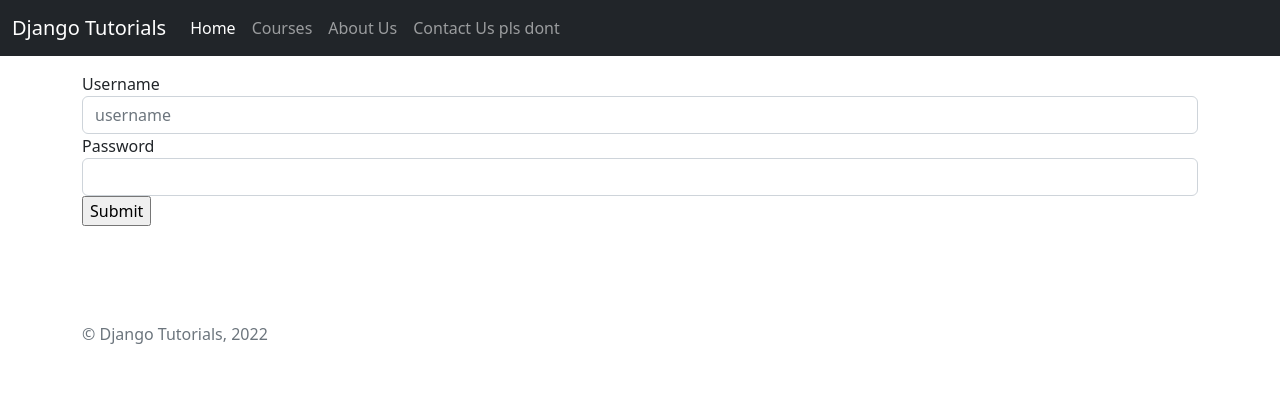
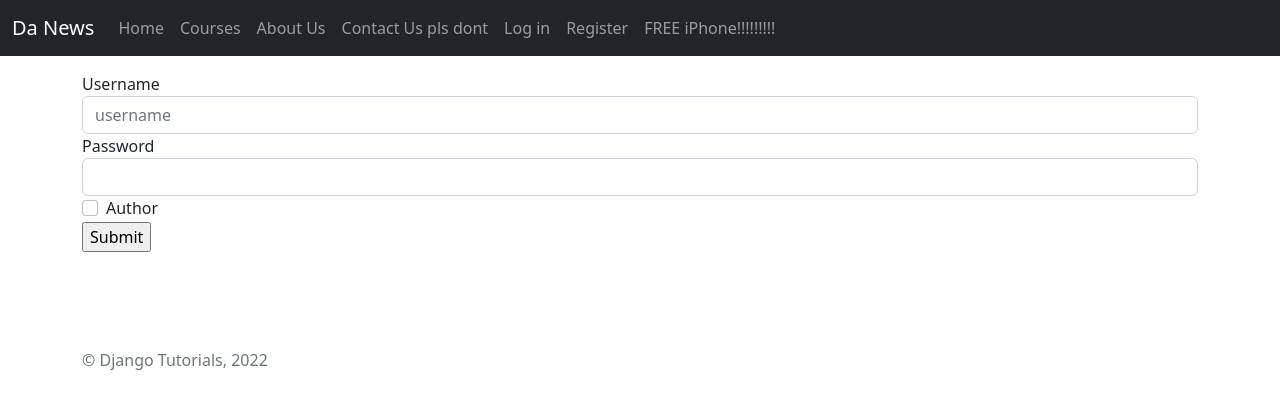
Before and after one commit to Axelkarnebro/webcasts-group-14, a Django app: page /register/ in a window 1280 px wide. Shown: the top 409 px of the page. Run offline with Django 4.2, Linux system fonts and the light colour scheme; some libraries are stand-ins or nearby versions.

Commit message:
gfdknölskljgs

```diff
--- a/article/templates/pages/article_form.html
+++ b/article/templates/pages/article_form.html
@@ -21,7 +21,7 @@
   {% endif %}"
 >
   <label class="control-label" for="text">Text</label>
-  <input class="form-control" name="text">
+  <input class="form-control" name="text" value="{{ form.text.value|default_if_none:"" }}">
   {% if form.text.errors %}
     <div class="form-group has-error">
         <div class="control-label">
--- a/article/templates/pages/article_list.html
+++ b/article/templates/pages/article_list.html
@@ -1,11 +1,11 @@
 {% extends 'layouts/public_base.html' %}
 {% load static %}
 {% block description %}
-  List of django courses
+  All articles listed
 {% endblock %}
 
 {% block keywords %}
-  Course List, Free courses, Not a scam
+  Article, Feed, List
 {% endblock %}
 
 {% block title %}
@@ -14,7 +14,7 @@
 
 {% block content %}
     <section class="py-5">
-        <div class="row py-5">
+        <div class="column py-5">
         {%for article in articles%}
         <div class="card" style="width: 18rem;">
             <img src="..." class="card-img-top" alt="...">
--- a/main/forms.py
+++ b/main/forms.py
@@ -7,5 +7,6 @@ class ContactForm(forms.Form):
     cc_myself = forms.BooleanField(required=False)
 
 class RegisterForm(forms.Form):
-    username = forms.CharField(max_length=100, required=True)
-    password = forms.CharField(max_length=100, required=True)
+    username = forms.CharField(max_length=100)
+    password = forms.CharField(max_length=100)
+    author = forms.BooleanField(required=False)
--- a/main/templates/includes/_menu.html
+++ b/main/templates/includes/_menu.html
@@ -1,6 +1,6 @@
   <nav class="navbar navbar-expand-md navbar-dark fixed-top bg-dark">
     <div class="container-fluid">
-      <a class="navbar-brand" href="{% url 'main:home' %}">Django Tutorials</a>
+      <a class="navbar-brand" href="{% url 'article:article_list' %}">Da News</a>
       <button class="navbar-toggler" type="button" data-bs-toggle="collapse" data-bs-target="#navbarCollapse"
               aria-controls="navbarCollapse" aria-expanded="true" aria-label="Toggle navigation">
         <span class="navbar-toggler-icon"></span>
@@ -8,7 +8,7 @@
       <div class="collapse navbar-collapse" id="navbarCollapse" style="">
         <ul class="navbar-nav me-auto mb-2 mb-md-0">
           <li class="nav-item">
-            <a class="nav-link active" aria-current="page" href="{% url 'main:home' %}">Home</a>
+            <a class="nav-link" aria-current="page" href="{% url 'main:home' %}">Home</a>
           </li>
           <li class="nav-item">
             <a class="nav-link" href="{% url 'course:course_list' %}">Courses</a>
@@ -19,6 +19,15 @@
           <li class="nav-item">
             <a class="nav-link" href="{% url 'main:contact_us' %}">Contact Us pls dont</a>
           </li>
+          <li class="nav-item">
+            <a class="nav-link" href="{% url 'main:login_user' %}">Log in</a>
+          </li>
+          <li class="nav-item">
+            <a class="nav-link" href="{% url 'main:register_user' %}">Register</a>
+          </li>
+          <li class="nav-item">
+            <a class="nav-link" href="{% url 'article:article_create' %}">FREE iPhone!!!!!!!!!</a>
+          </li>
         </ul>
       </div>
     </div>
--- a/main/templates/pages/register_form.html
+++ b/main/templates/pages/register_form.html
@@ -7,21 +7,23 @@
   <input class="form-control" type="text" id="username"
          placeholder="username" name="username"
          value="{{ form.username.value|default_if_none:"" }}">
-  {% if form.username.errors %}
+  {% if form.username.errors or nameError %}
     <div class="form-group has-error">
       <div class="control-label">
         {{ form.username.errors }}
+        {{ nameError }}
       </div>
     </div>
   {% endif %}
 </div>
+
 <div class="form-group
   {% if form.password.errors %}
     has-error
   {% endif %}"
 >
-  <label class="control-label" for="course">Password</label>
-  <input class="form-control" name="password">
+  <label class="control-label" for="pw">Password</label>
+  <input class="form-control" id = "pw" name="password">
   {% if form.password.errors %}
     <div class="form-group has-error">
         <div class="control-label">
@@ -29,6 +31,24 @@
         </div>
     </div>
     {% endif %}
-</input>
+  </input>
 </div>
+
+<div class="form-group
+  {% if form.author.errors %}
+    has-error
+  {% endif %}">
+  <div class="form-check">
+    <label class="form-check-label" for="check">
+      Author
+    </label>
+    <input class="form-check-input" type="checkbox" value="true" id="check" name="author">
+    {% if form.author.errors %}
+      <div class="form-group has-error">
+          <div class="control-label">
+              {{ form.author.errors }}
+          </div>
+      </div>
+    {% endif %}
+  </div>
 </div>
--- a/main/views.py
+++ b/main/views.py
@@ -3,7 +3,7 @@ from django.http import HttpResponseRedirect
 from django.urls import reverse
 
 from main.forms import ContactForm, RegisterForm
-from django.contrib.auth.models import User
+from django.contrib.auth.models import User, Group
 from django.contrib.auth import login, authenticate
 from django.views.generic import CreateView
 # Create your views here.
@@ -56,9 +56,24 @@ def register_user(request):
             password = form.cleaned_data['password']
 
             print(username, password)
-            user = User.objects.create_user(username, 'lmao@email.com',password)
+            try:
+                user = User.objects.create_user(username, 'lmao@email.com',password)
+            except:
+                # Send back to register page in case exception made when creating user
+                return render(request, 'pages/register_user.html',
+                # Also give context
+                {'form': form, 'nameError': 'Sorry, username already in use probably ://'})
+
             user.user_permissions.clear()
+
+            author_group = Group.objects.get(name='authors')
+            author_group.user_set.add(user.id)
+
             return HttpResponseRedirect(reverse('main:thank_you_contact_us'))
+
+        else:
+            return render(request, 'pages/register_user.html', {'form': form})
+
     else:
         form = RegisterForm()
     return render(request, 'pages/register_user.html', {'form': form})
```
Also changed, not shown: article/views.py (+24 -17 lines).
